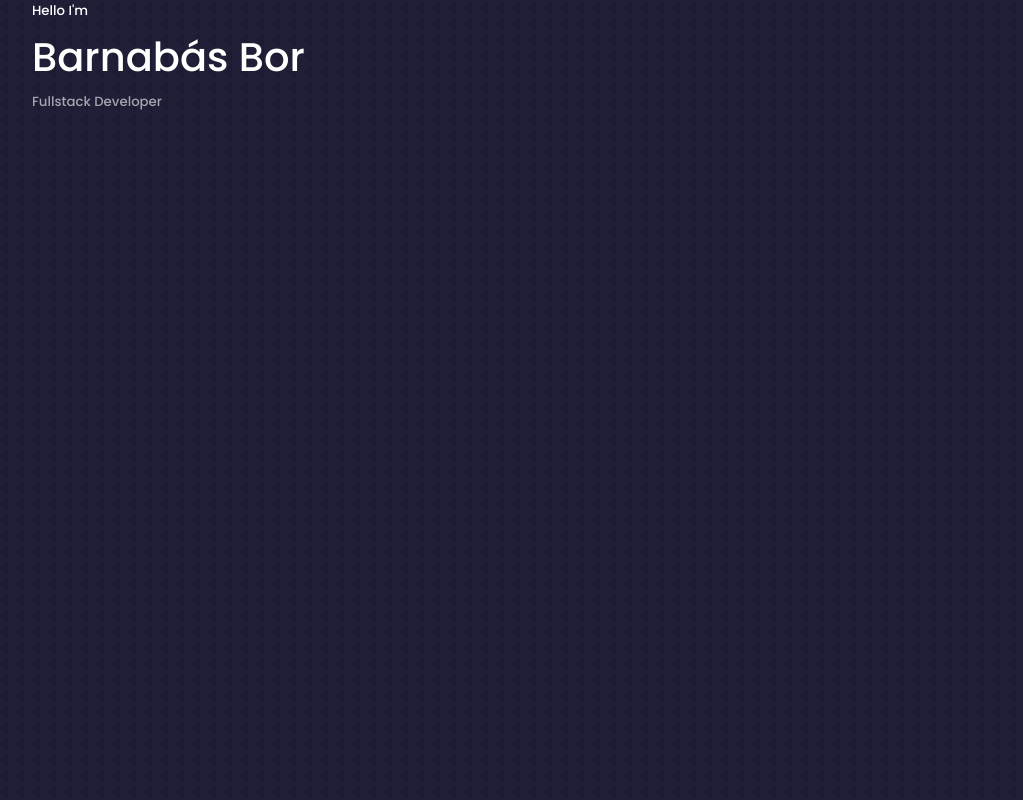
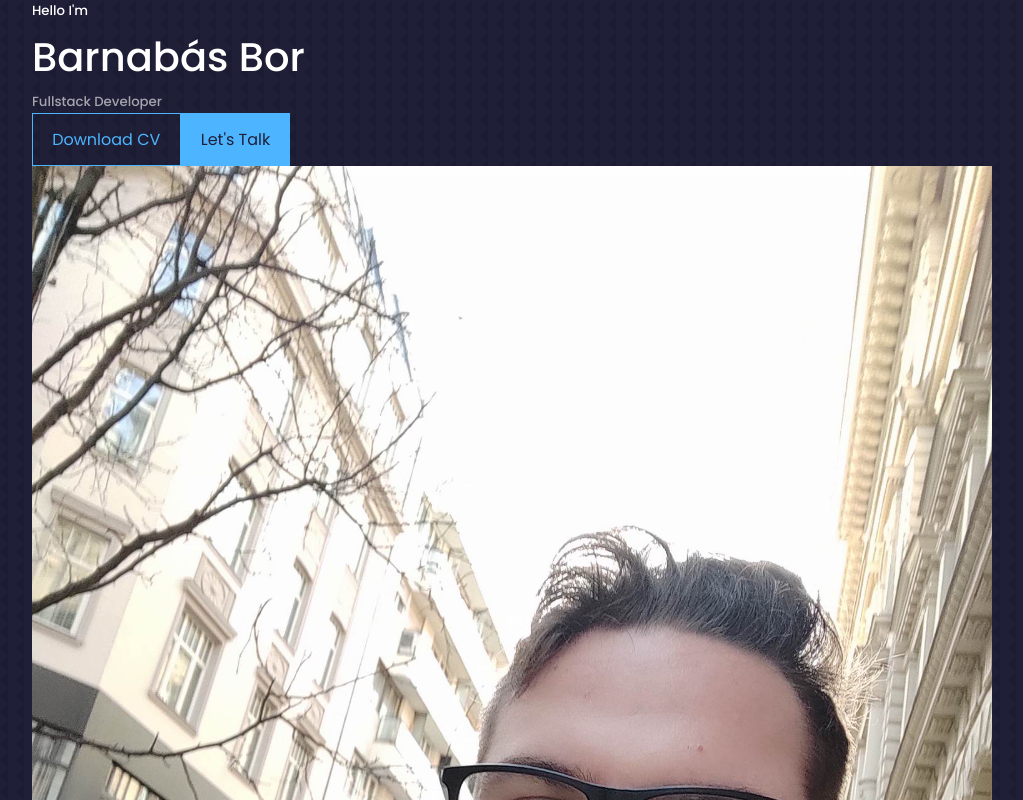
Before and after one commit to Budzserator/ReactPortfolio, a React (Create React App) app: page / in a window 1280 px wide. Shown: the top 800 px of the page, without its empty margins (128-1151 px from the left). Built offline with nearby package versions, Linux system fonts and the light colour scheme.

Commit message:
Currently working on Header... PictureUpload ~ Done, CVUpload ~ Done

```diff
--- /dev/null
+++ b/src/components/header/CTA.jsx
@@ -0,0 +1,13 @@
+import React from 'react'
+import CV from '../../assets/cv.pdf'
+
+const CTA = () => {
+  return (
+    <div className='cta'>
+        <a href={CV} download className='btn'>Download CV</a>
+        <a href='#contact' className='btn btn-primary'> Let's Talk</a>
+    </div>
+  )
+}
+
+export default CTA
--- a/src/components/header/Header.jsx
+++ b/src/components/header/Header.jsx
@@ -1,4 +1,6 @@
 import React from 'react'
+import CTA from './CTA'
+import ME from '../../assets/Barni03.jpg'
 
 function Header() {
   return (
@@ -7,6 +9,11 @@ function Header() {
         <h5> Hello I'm </h5>
         <h1> Barnabás Bor </h1>
         <h5 className='text-light'> Fullstack Developer </h5>
+        <CTA/>
+        <div className='me'>
+          <img src={ME} alt=''/>
+        </div>
+        <a href='#contact' className='scroll__down'>Scroll Down</a>
       </div>
     </header>
 
```
Also changed, not shown: src/components/header/HeaderSocials.jsx (added, +12 -0 lines), src/assets/Barni03.jpg (added), 1 other file (tests, documents, lock files or other folders).
